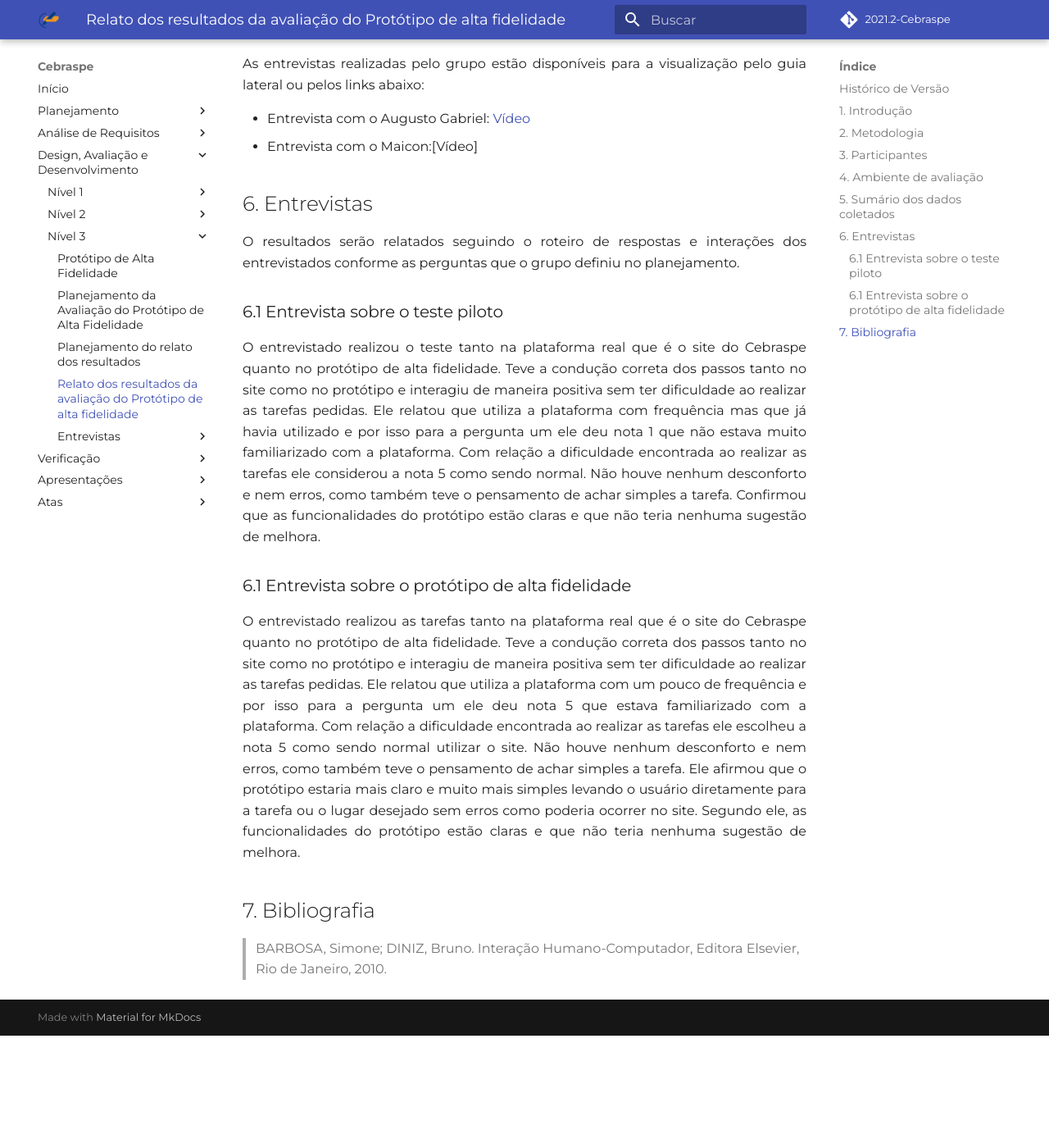
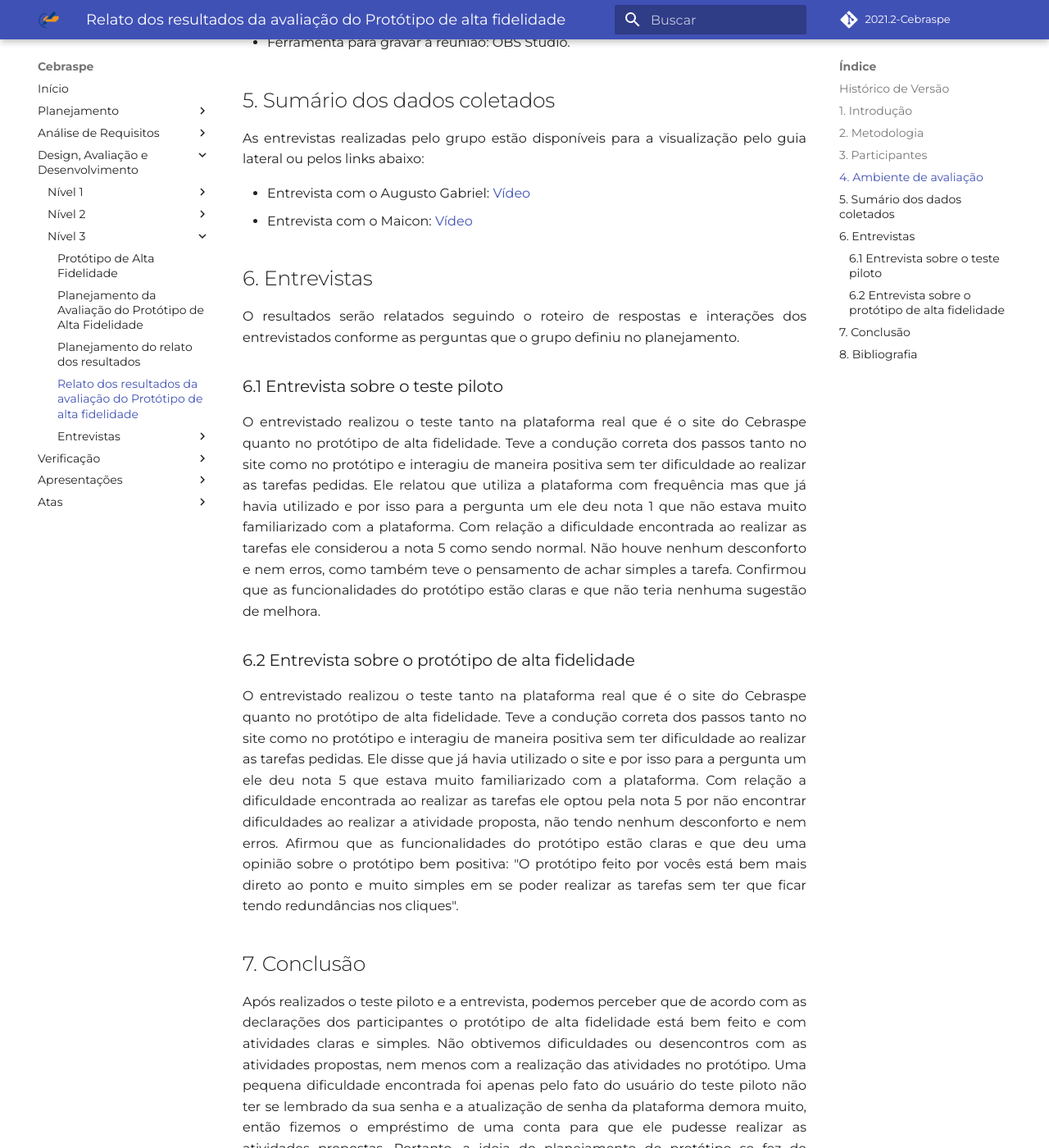
Before and after one commit to Interacao-Humano-Computador/2021.2-Cebraspe, an MkDocs documentation site: the page built from docs/Avaliação_desenvolvimento/Nivel3/Relato.md, in a window 1280 px wide and 1400 px high, scrolled down 2087 px. Shown: the whole window at 82% size. Built offline with MkDocs 1.6.1 and Material for MkDocs 9.7.7, drawn with Linux system fonts in a browser that asks for light colours; some web fonts are replaced; comment, search, counter and statistics services are not loaded; before the commit the page ends 3350 px from its top, so only the background shows below that; some of the changed text lies outside the part shown.

Commit message:
#48 - Correção do relato

```diff
--- a/docs/Avaliação_desenvolvimento/Nivel3/Relato.md
+++ b/docs/Avaliação_desenvolvimento/Nivel3/Relato.md
@@ -6,6 +6,8 @@
 | :--------: | :----: | :------------------: | :-----: | :----------: |
 | 09.04.2022 |  0.1   | Criação do documento | Ana Carolina | Gustave |
 | 11.04.2022 |  0.2   | Adição do relato da entrevista 2 | Ana Carolina | Gustave |
+| 18.04.2022 |  0.2   | Inclusão do relato da entrevista 1 | Ana Carolina | Gustave |
+| 18.04.2022 |  0.3   | Inclusão da conclusão | Ana Carolina | Gustave |
 
 
 ## 1. Introdução
@@ -53,8 +55,8 @@
 <p style="text-align: justify;">As entrevistas realizadas pelo grupo estão disponíveis para a visualização pelo guia lateral ou pelos links abaixo:
 </p>
 
-- Entrevista com o Augusto Gabriel: [Vídeo](./teste_piloto.md)
-- Entrevista com o Maicon:[Vídeo]
+- Entrevista com o Augusto Gabriel: [Vídeo](https://interacao-humano-computador.github.io/2021.2-Cebraspe/Avalia%C3%A7%C3%A3o_desenvolvimento/Nivel3/teste_piloto/)
+- Entrevista com o Maicon: [Vídeo](https://interacao-humano-computador.github.io/2021.2-Cebraspe/Avalia%C3%A7%C3%A3o_desenvolvimento/Nivel3/Entrevista1/)
 ## 6. Entrevistas
 
 <p style="text-align: justify;">O resultados serão relatados seguindo o roteiro de respostas e interações dos entrevistados conforme as perguntas que o grupo definiu no planejamento.
@@ -65,11 +67,14 @@
 <p style="text-align: justify;">O entrevistado realizou o teste tanto na plataforma real que é o site do Cebraspe quanto no protótipo de alta fidelidade. Teve a condução correta dos passos tanto no site como no protótipo e interagiu de maneira positiva sem ter dificuldade ao realizar as tarefas pedidas. Ele relatou que utiliza a plataforma com frequência mas que já havia utilizado e por isso para a pergunta um ele deu nota 1 que não estava muito familiarizado com a plataforma. Com relação a dificuldade encontrada ao realizar as tarefas ele considerou a nota 5 como sendo normal. Não houve nenhum desconforto e nem erros, como também teve o pensamento de achar simples a tarefa. Confirmou que as funcionalidades do protótipo estão claras e que não teria nenhuma sugestão de melhora.
 </p>
 
-### 6.1 Entrevista sobre o protótipo de alta fidelidade
+### 6.2 Entrevista sobre o protótipo de alta fidelidade
 
-<p style="text-align: justify;">O entrevistado realizou as tarefas tanto na plataforma real que é o site do Cebraspe quanto no protótipo de alta fidelidade. Teve a condução correta dos passos tanto no site como no protótipo e interagiu de maneira positiva sem ter dificuldade ao realizar as tarefas pedidas. Ele relatou que utiliza a plataforma com um pouco de frequência e por isso para a pergunta um ele deu nota 5 que estava familiarizado com a plataforma. Com relação a dificuldade encontrada ao realizar as tarefas ele escolheu a nota 5 como sendo normal utilizar o site. Não houve nenhum desconforto e nem erros, como também teve o pensamento de achar simples a tarefa. Ele afirmou que o protótipo estaria mais claro e muito mais simples levando o usuário diretamente para a tarefa ou o lugar desejado sem erros como poderia ocorrer no site. Segundo ele, as funcionalidades do protótipo estão claras e que não teria nenhuma sugestão de melhora.
+<p style="text-align: justify;">O entrevistado realizou o teste tanto na plataforma real que é o site do Cebraspe quanto no protótipo de alta fidelidade. Teve a condução correta dos passos tanto no site como no protótipo e interagiu de maneira positiva sem ter dificuldade ao realizar as tarefas pedidas. Ele disse que já havia utilizado o site e por isso para a pergunta um ele deu nota 5 que estava muito familiarizado com a plataforma. Com relação a dificuldade encontrada ao realizar as tarefas ele optou pela nota 5 por não encontrar dificuldades ao realizar a atividade proposta, não tendo nenhum desconforto e nem erros. Afirmou que as funcionalidades do protótipo estão claras e que deu uma opinião sobre o protótipo bem positiva: "O protótipo feito por vocês está bem mais direto ao ponto e muito simples em se poder realizar as tarefas sem ter que ficar tendo redundâncias nos cliques".
 </p>
 
+## 7. Conclusão
+<p style="text-align: justify;">Após realizados o teste piloto e a entrevista, podemos perceber que de acordo com as declarações dos participantes o protótipo de alta fidelidade está bem feito e com atividades claras e simples. Não obtivemos dificuldades ou desencontros com as atividades propostas, nem menos com a realização das atividades no protótipo. Uma pequena dificuldade encontrada foi apenas pelo fato do usuário do teste piloto não ter se lembrado da sua senha e a atualização de senha da plataforma demora muito, então fizemos o empréstimo de uma conta para que ele pudesse realizar as atividades propostas. Portanto, a ideia do planejamento do protótipo se fez de maneira correta e concluímos fazendo novamente a verificação de artefatos que não foram feitos anteriormente.
+</p>
 
-## 7. Bibliografia
+## 8. Bibliografia
 >BARBOSA, Simone; DINIZ, Bruno. Interação Humano-Computador, Editora Elsevier, Rio de Janeiro, 2010.
```
